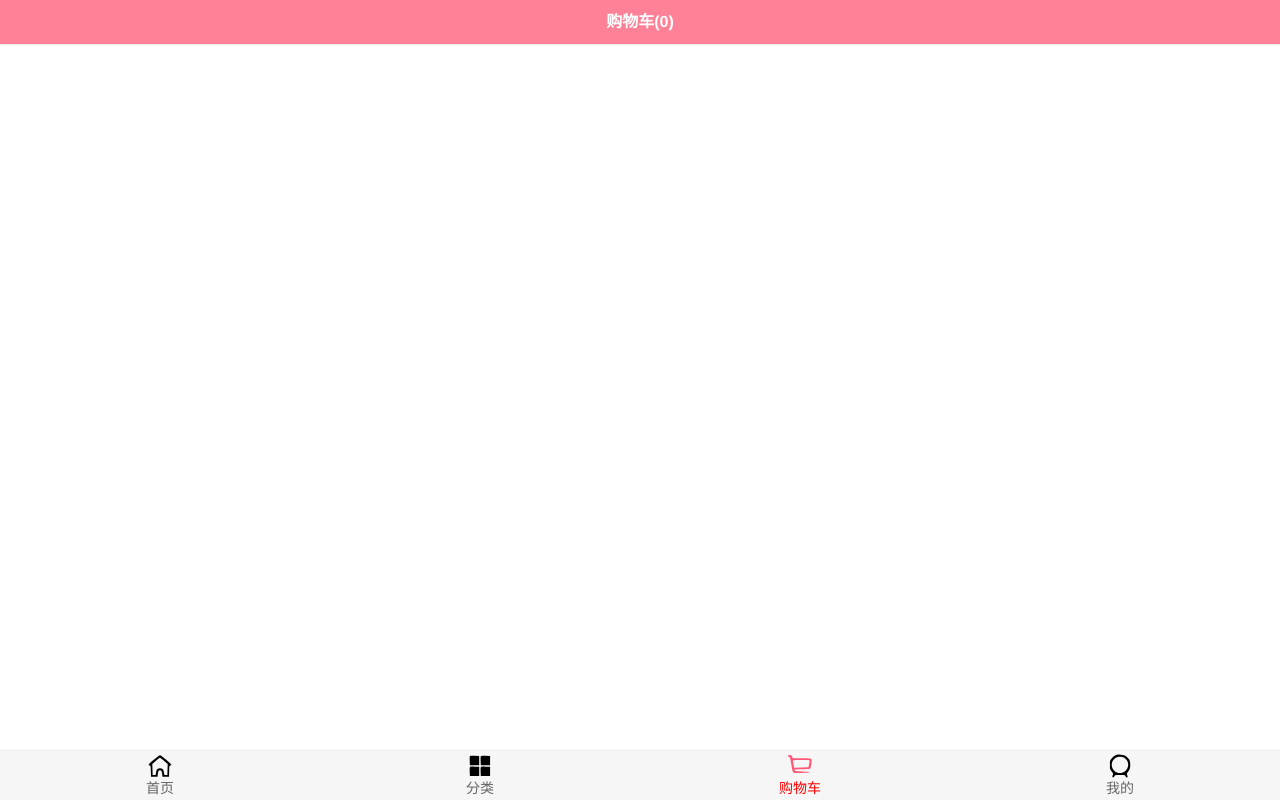
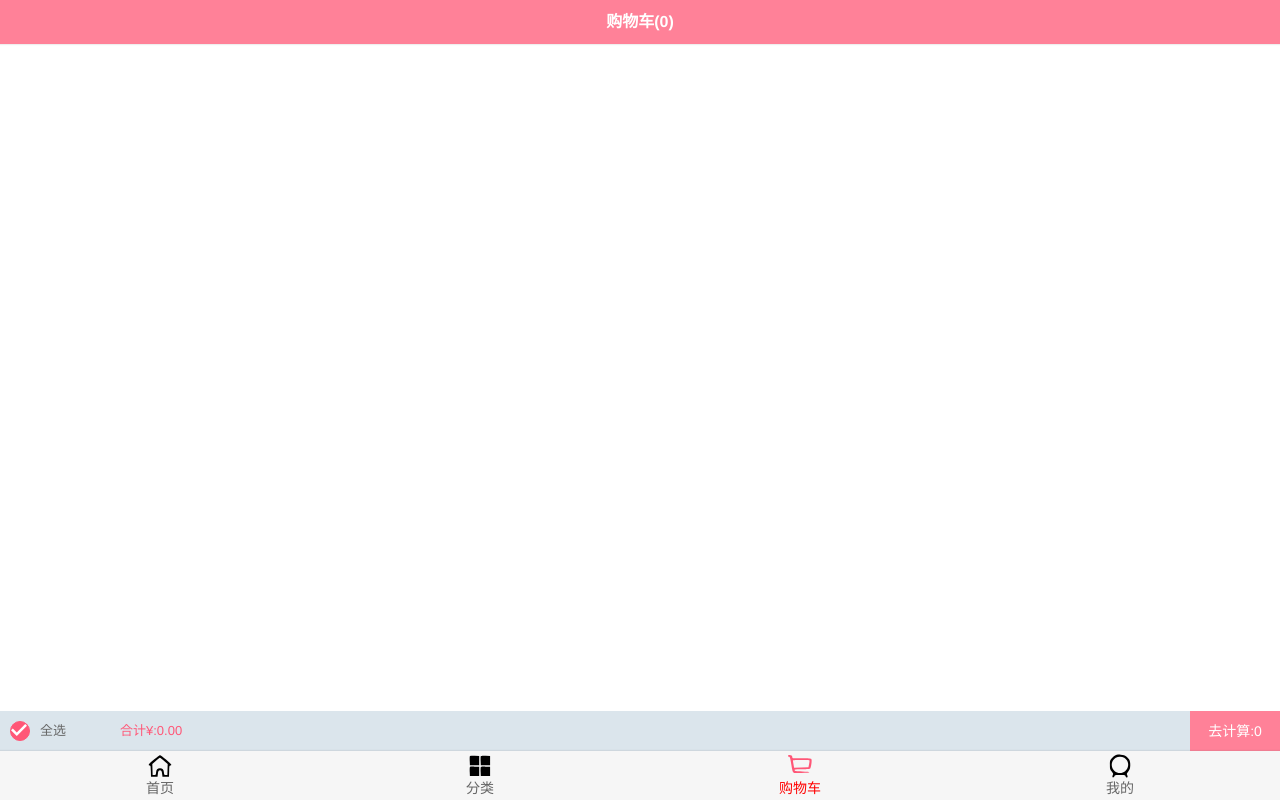
Before and after one commit to DamonMok/supermall, a Vue app: page /cart in a window 1280 px wide. Built offline with nearby package versions, Linux system fonts and the light colour scheme.

Commit message:
购物车底部栏合计/去结算

```diff
--- a/src/store/actions.js
+++ b/src/store/actions.js
@@ -10,7 +10,6 @@ export default {
       context.commit(UPDATE_COUNT, oldProduct)
     } else {
       // 未存在，加入购物车
-      payload.count = 1
       context.commit(ADD_TO_CART, payload)
     }
   }
--- a/src/store/mutations.js
+++ b/src/store/mutations.js
@@ -8,6 +8,7 @@ export default {
   [ADD_TO_CART](state, payload) {
     // 购物车未存在该商品，加入
     payload.checked = true
+    payload.count = 1
     state.cartList.push(payload)
   }
 }
--- a/src/views/cart/Cart.vue
+++ b/src/views/cart/Cart.vue
@@ -11,6 +11,9 @@
     <scroll class="scroll" ref="scroll">
       <cart-list></cart-list>
     </scroll>
+
+    <!-- 底部栏 -->
+    <cart-bottom-bar></cart-bottom-bar>
   </div>
 </template>
 
@@ -20,13 +23,15 @@ import Scroll from 'components/common/scroll/Scroll'
 import {mapGetters} from 'vuex'
 
 import CartList from './childComps/CartList'
+import CartBottomBar from './childComps/CartBottomBar'
 
 export default {
   name: 'cart',
   components: {
     NavBar,
     CartList,
-    Scroll
+    Scroll,
+    CartBottomBar
   },
   computed: {
     // 获取购物车商品的数量
@@ -53,7 +58,7 @@ export default {
   }
 
   .scroll {
-    height: calc(100% - 44px - 49px);
+    height: calc(100% - 44px - 49px - 40px);
     overflow: hidden;
   }
 </style>
--- /dev/null
+++ b/src/views/cart/childComps/CartBottomBar.vue
@@ -0,0 +1,108 @@
+<template>
+<div class="bottom-bar">
+  <div class="check-content">
+    <check-button
+      class="check-button"
+      :is-checked="isSelectAll"
+    @click.native="checkclick"></check-button>
+    <span>全选</span>
+  </div>
+    <div class="count">
+      合计¥:{{totalprice}}
+    </div>
+    <div class="calc">去计算:{{checklength}}</div>
+</div>
+</template>
+
+<script>
+import CheckButton from "@/components/content/checkButton/CheckButton";
+import {mapGetters} from 'vuex'
+export default {
+  name: "CartBottomBar",
+  components: {
+    CheckButton
+  },
+  data(){
+    return{
+    check: false
+    }
+  },
+  methods: {
+    checkclick(){
+      if (this.isSelectAll){
+        this.$store.getters.cartList.forEach(item => item.isChecked = false)
+      }else {
+        this.$store.getters.cartList.forEach(item => item.isChecked = true)
+      }
+      this.$toast.methods.isShow
+    }
+  },
+  computed: {
+    ...mapGetters(['cartList']),
+    totalprice(){
+      return this.cartList.filter(item=> item.checked
+      ).reduce((previousValue,item)=>{
+        return previousValue + item.count * item.price
+      },0).toFixed(2)
+    },
+    checklength(){
+      return this.cartList.filter(item => item.checked).reduce((previousValue,item)=>{
+        return previousValue + item.count
+      },0)
+    },
+    isSelectAll(){
+      if (this.cartlength === 0) {
+        return false
+      }else {
+        return !(this.$store.state.cartList.filter(item => !item.isChecked).length)
+        }
+      // return !(this.$store.state.cartList.filter(item => !item.isChecked).length)
+      // return !this.cartList.find(item => !item.isChecked)
+      // let isChecked = false;
+      // for (let item of this.cartList){
+      //   if (!item.isChecked){
+      //     isChecked = false
+      //     return isChecked
+      //   }
+      // }
+
+    }
+  },
+ }
+</script>
+
+<style scoped>
+.bottom-bar{
+  background-color: #dbe5ec;
+  position: relative;
+  display: flex;
+  height: 40px;
+  line-height: 40px;
+}
+.check-button{
+  width: 20px;
+  height: 20px;
+   line-height: 20px;
+  margin-right: 10px;
+}
+.check-content{
+  display: flex;
+  align-items: center;
+  font-size: 13px;
+  margin-left: 10px;
+  width: 60px;
+}
+.count{
+  color: #ff5777;
+  padding-left: 50px;
+  flex: 1;
+  font-size: 13px;
+}
+.calc{
+ width: 90px;
+  color: white;
+  text-align: center;
+  background-color: #ff8198;
+  font-size: 14px;
+}
+</style>
--- a/src/views/detail/Detail.vue
+++ b/src/views/detail/Detail.vue
@@ -154,7 +154,7 @@ export default {
       product.image = this.topImages[0];
       product.title = this.goods.title;
       product.desc = this.goods.desc;
-      product.price = this.goods.oldPrice;
+      product.price = this.goods.newPrice.replace('¥', '');
       product.iid = this.id;
       //添加到购物车
       this.$store.dispatch('addToCart',product)
```
